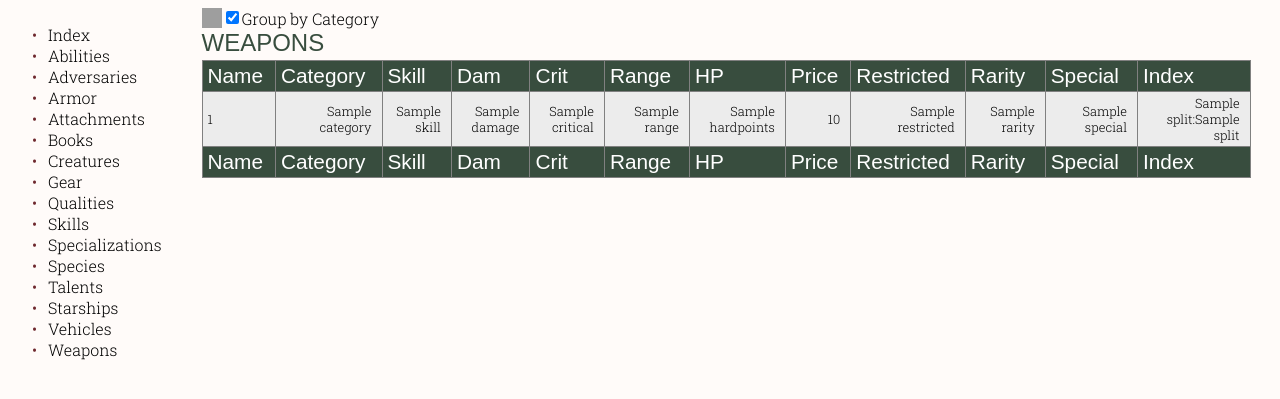
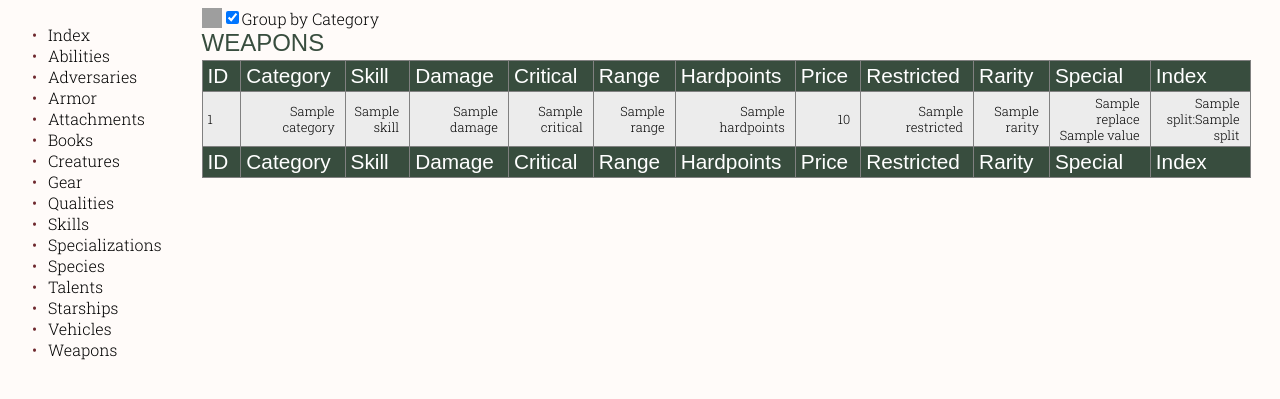
Before and after one commit to kihira/SWRPG-Site, a Flask app: page /weapons/ in a window 1280 px wide. Shown: the top 399 px of the page. Run offline with Flask 2, Linux system fonts and the light colour scheme; a database or web service that is not in the repository returns one stand-in record (values such as "Sample title"); style sheets or scripts are compiled from the project's sources; some libraries are stand-ins or nearby versions; some web fonts are replaced; grey boxes are pictures that could not be loaded.

Commit message:
Switch weapons to use the model system and expand fields to allow render methods

```diff
--- a/server/filters.py
+++ b/server/filters.py
@@ -74,8 +74,12 @@ def format_talent(talent):
     return f'<a href="/talents/{talent}">{title(talent)}</a>'
 
 
-def format_quality(quality):
-    return f'<a href="/qualities/{quality}">{title(quality)}</a>'
+def format_quality_object(quality: dict):
+    return format_quality(quality["id"], quality["value"])
+
+
+def format_quality(quality: str, rating: int):
+    return f'<a href="/qualities/{quality}">{title(quality)}{f" {str(rating)}" if rating != 0 else ""}</a>'
 
 
 def format_number(s):
--- a/server/handlers/weapons.py
+++ b/server/handlers/weapons.py
@@ -1,36 +1,50 @@
 from flask import Markup, render_template
 
+from server.endpoint import Endpoint
+from server.model import Model, Field, CheckboxField, TextareaField, SelectField, ArrayField, NumberField, FieldGroup
 from server.decorators import get_item
 from server import filters
 from server.app import app
 from server.db import db
+from server.filters import format_quality_object, format_skill
 
-
-@app.route("/weapons/")
-def all_weapons():
-    items = list(db["weapons"].find({}))
-    for item in items:
-        item["special"] = filters.format_list(item["special"], "qualities")
-        item["skill"] = Markup(f'<a href="/skills/{item["skill"]}">{item["skill"].replace("_", " ")}</a>')
-
-    columns = [
-        {"header": "Skill", "name": "skill"},
-        {"header": "Dam", "name": "damage", "filter": {"type": "number"}},
-        {"header": "Crit", "name": "critical", "filter": {"type": "number"}},
-        {"header": "Range", "name": "range", "filter": {"type": "select"}},
-        {"header": "HP", "name": "hardpoints", "filter": {"type": "number"}},
-        {"header": "Price", "name": "price", "filter": {"type": "number"}},
-        {"header": "Restricted", "name": "restricted", "filter": {"type": "checkbox"}, "hidden": True},
-        {"header": "Rarity", "name": "rarity", "filter": {"type": "number"}},
-        {"header": "Special", "name": "special", "filter": {"type": "select"}},
-    ]
-
-    return render_template("table.html", title="Weapons", columns=columns, entries=items)
-
-
-@app.route("/weapons/<item>")
-@get_item(db.weapons, True)
-def get_weapon(item):
-    item["skill"] = Markup(f"<a href=\"/skills/{item['skill']}\">{item['skill'].replace('_', ' ')}</a>")
-
-    return render_template("weapon.html", item=item)
+weapons_endpoint = Endpoint("weapons", "Weapons", Model([
+    Field("_id", "ID"),
+    SelectField("category", "Category", options=[
+        "Brawl",
+        "Energy",
+        "Explosives",
+        "Grenades",
+        "Lightsaber Hilts",
+        "Melee",
+        "Micro-Rockets",
+        "Other",
+        "Portable Missiles",
+        "Slugthrowers",
+        "Thrown"
+    ]),
+    SelectField("skill", "Skill", options=[
+        {"display": "Brawl", "value": "brawl"},
+        {"display": "Melee", "value": "melee"},
+        {"display": "Lightsaber", "value": "lightsaber"},
+        {"display": "Ranged (Light)", "value": "ranged_light"},
+        {"display": "Ranged (Heavy)", "value": "ranged_heavy"},
+        {"display": "Gunnery", "value": "gunnery"},
+    ], render=format_skill),
+    Field("damage", "Damage", default=0),
+    Field("critical", "Critical", default="-"),
+    SelectField("range", "Range", options=["Engaged", "Short", "Medium", "Long", "Extreme"]),
+    NumberField("hardpoints", "Hardpoints"),
+    NumberField("price", "Price", max=100000),
+    CheckboxField("restricted", "Restricted"),
+    NumberField("rarity", "Rarity", max=10),
+    NumberField("encumbrance", "Encumbrance", table=False),
+    ArrayField(
+        FieldGroup("qualities", "Special", [
+            Field("id", "Quality ID"),
+            NumberField("value", "Rating"),
+        ], format_quality_object)),
+    TextareaField("short", "Short Description", table=False),
+    TextareaField("description", "Long Description"),
+    ArrayField(Field("index", "Index"), table=False),
+]))
--- a/server/model.py
+++ b/server/model.py
@@ -1,5 +1,6 @@
 from bson import ObjectId
 from werkzeug.datastructures import MultiDict
+from typing import Callable
 
 
 class Field:
@@ -26,10 +27,10 @@ class Field:
     def get_value(self, form: MultiDict):
         return form.get(self.mongo_name, self.default)
 
-    def table_display(self):
+    def table_display(self) -> bool:
         return self.table
 
-    def get_datatables_object(self):
+    def get_datatables_object(self) -> object:
         """
         Gets a dict that will be used for Datatables
         :return:
@@ -42,6 +43,12 @@ class Field:
         :return:
         """
         return {"type": self.html_type}
+
+    def render(self, value) -> str:
+        """
+        Render the value to display on the items page or in a table
+        """
+        return str(value)
 
 
 class CheckboxField(Field):
@@ -66,23 +73,29 @@ class TextareaField(Field):
 
 class SelectField(Field):
     options = []
+    render_method: Callable[[object], str]
 
-    def __init__(self, mongo_name, human_name, options: [], readonly=False, required=True, table=True):
+    def __init__(self, mongo_name, human_name, options: [], readonly=False, required=True, table=True, render=None):
         super().__init__(mongo_name, human_name, html_type="select", readonly=readonly, required=required, table=table)
 
         self.options = options
+        # todo can we just directly overwrite a method with an assign?
+        self.render_method = render
 
     def get_filter(self):
         return {"type": self.html_type, "data": self.options}
 
+
+    def render(self, value) -> str:
+        return self.render_method(value) if callable(self.render_method) else str(value)
 
 class NumberField(Field):
     min: int
     max: int
     step: int
 
-    def __init__(self, mongo_name, human_name, min=0, max=100, default=0, step=1, required=True):
-        super().__init__(mongo_name, human_name, html_type="number", default=default, required=required)
+    def __init__(self, mongo_name, human_name, min=0, max=100, default=0, step=1, required=True, table=True):
+        super().__init__(mongo_name, human_name, html_type="number", default=default, required=required, table=table)
 
         self.min = min
         self.max = max
@@ -114,20 +127,33 @@ class ArrayField(Field):
     def get_value(self, form: MultiDict):
         return form.getlist(self.mongo_name + "[]")
 
+    def render(self, value) -> str:
+        out = ""
+        for i in value:
+            out += f'{self.field.render(i)}, '
+        return out[:-2]
+
 
 class FieldGroup(Field):
     fields: [Field]
+    render_method: Callable[[object], str]
 
-    def __init__(self, group_name, human_name, fields: [Field]):
+    def __init__(self, group_name: str, human_name: str, fields: [Field], render_method: Callable[[object], str]=None):
         super().__init__(group_name, human_name, html_type="group")
 
         self.fields = fields
+        self.render_method = render_method
 
     def get_value(self, form: MultiDict):
         values = {}
         for field in self.fields:
             values[field.mongo_name] = field.get_value(form)
         return values
+
+    def render(self, value) -> str:
+        if callable(self.render_method):
+            return self.render_method(value)
+        return str(value)
 
 
 class Model:
--- a/server/templates/base.html
+++ b/server/templates/base.html
@@ -67,12 +67,8 @@
         None
     {% else %}
         {% for value in values %}
-            {% if caller %}
-                {{ caller(value) }}
-            {% else %}
-                {{ value }}
-            {% endif %}
-            {% if loop.last %}.{% else %}, {% endif %}
+            {% if caller %}{{ caller(value) }}{% else %}{{ value }}{% endif %}
+            {%- if loop.last %}.{%- else %}, {% endif %}
         {% endfor %}
     {% endif %}
 {%- endmacro %}
--- a/server/templates/table-model.html
+++ b/server/templates/table-model.html
@@ -31,7 +31,7 @@
                         <td>{{ entry["category"] }}</td>
                     {% endif %}
                     {% for field in model.get_table_fields() %}
-                        <td>{{ entry[field["mongo_name"]] }}</td>
+                        <td>{{ field.render(entry[field["mongo_name"]]) }}</td>
                     {% endfor %}
                     {% if model.index %}
                         <td>{{ entry["index"]|formatindex }}</td>
--- a/server/templates/weapon.html
+++ b/server/templates/weapons.html
@@ -14,7 +14,7 @@
     </div>
     {{ super() }}
     <p>
-        <b>Skill:</b> {{ item.skill }}<br>
+        <b>Skill:</b> {{ item.skill|skill }}<br>
         <b>Range:</b> {{ item.range }}<br>
         <b>Special:</b> {{ item.special|link_list("qualities") }}.<br>
         <b>Encumbrance:</b> {{ item.encumbrance }}<br>
```
